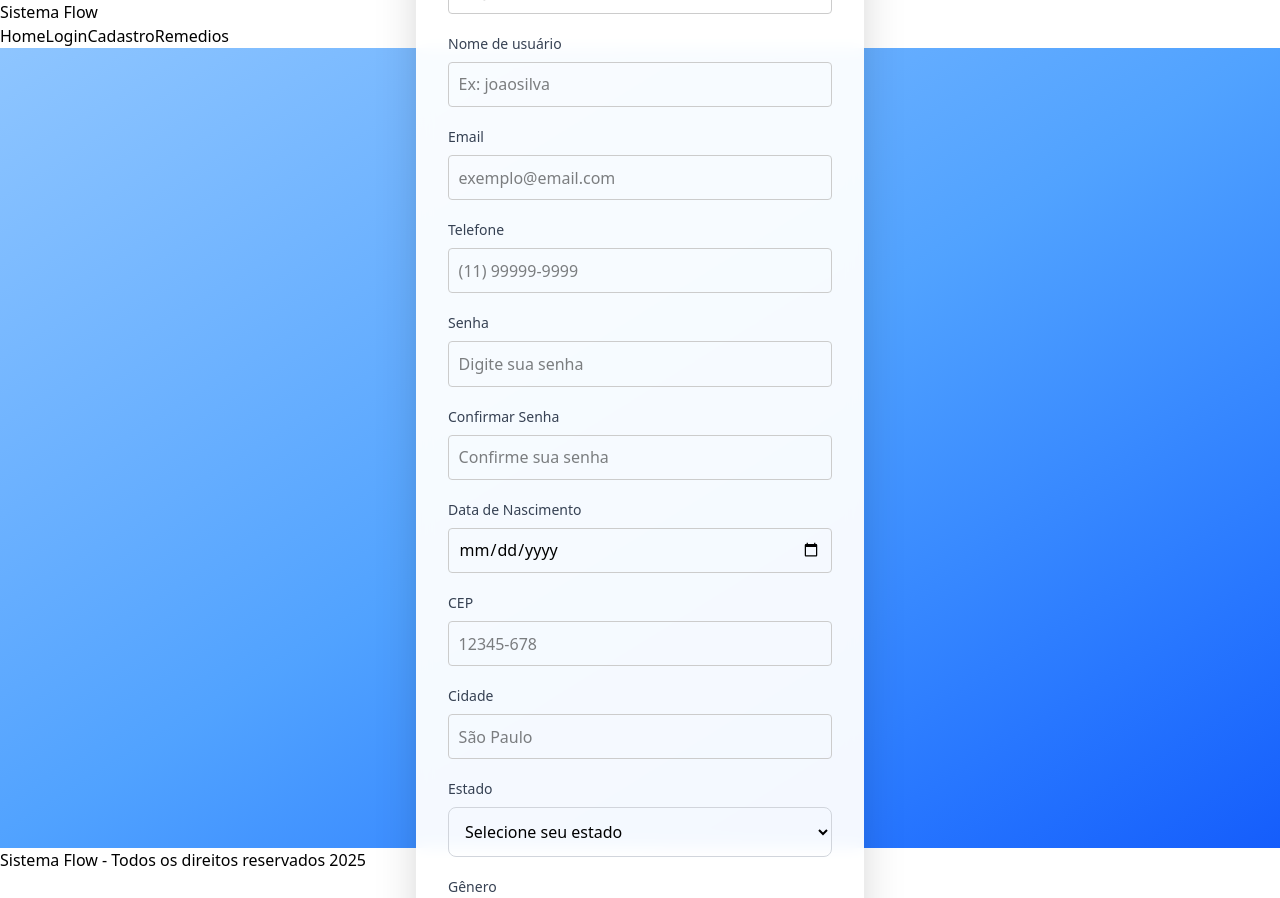
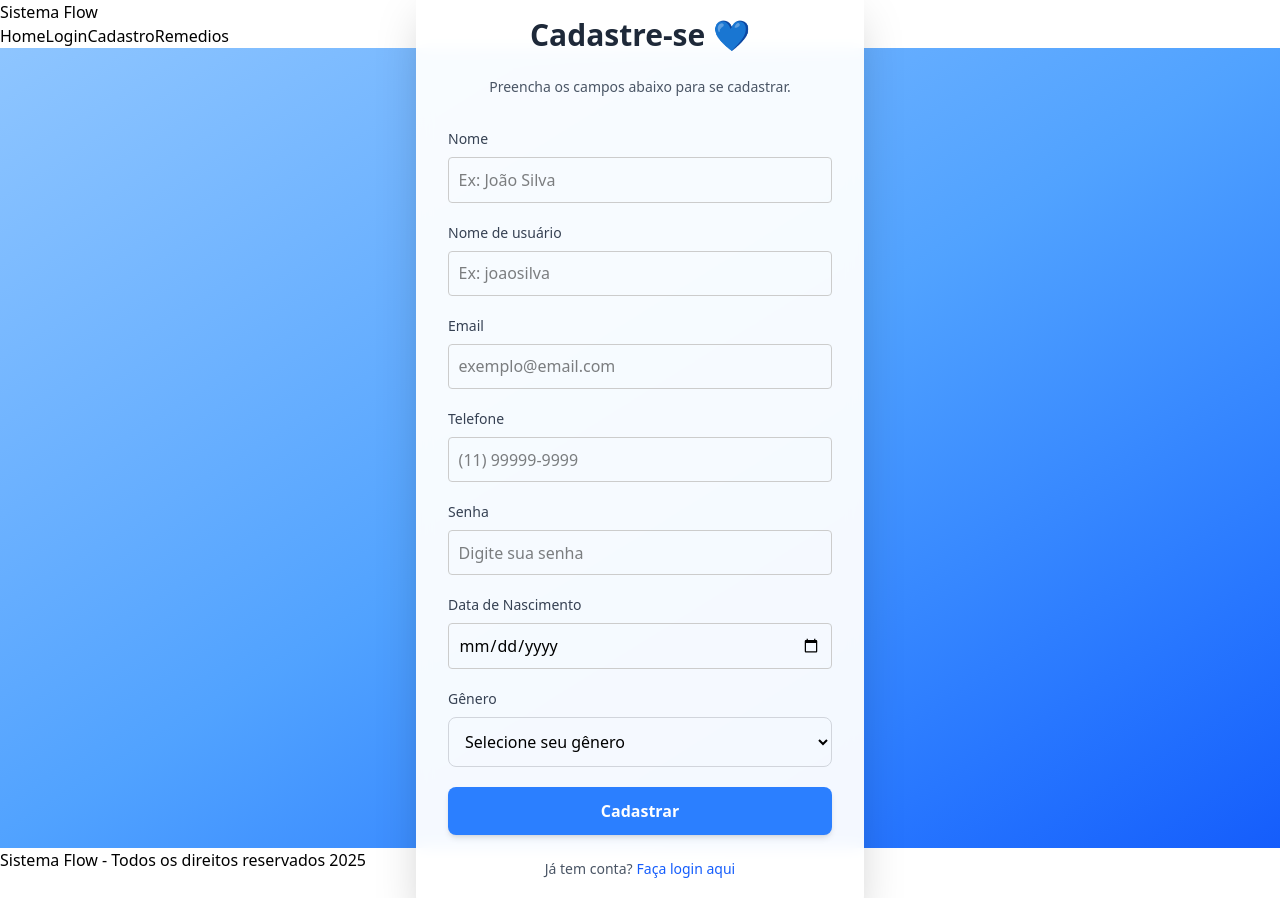
Before and after one commit to 1TDSPH-25/sistema-flow, a React (Vite) app: page /cadastro in a window 1280 px wide. Shown: the top 898 px of the page. Built offline with nearby package versions, Linux system fonts and the light colour scheme.

Commit message:
feat: remover campos de confirmacao de senha e endereco

```diff
--- a/src/routes/Cadastro/index.tsx
+++ b/src/routes/Cadastro/index.tsx
@@ -107,21 +107,6 @@ export default function PaginaCadastro() {
             {errors.senha && <p className="text-red-500 text-sm mt-1">{String(errors.senha.message)}</p>}
           </div>
 
-          {/* Confirmar Senha */}
-          <div>
-            <label className="block text-sm font-medium mb-2 text-gray-700">Confirmar Senha</label>
-            <input
-              type="password"
-              {...register("confirmarSenha", {
-                required: "Confirmação de senha é obrigatória",
-                validate: (value, formValues) => value === formValues.senha || "As senhas não coincidem"
-              })}
-              className="w-full p-3 border border-gray-300 rounded-lg focus:outline-none focus:ring-2 focus:ring-blue-400 focus:border-transparent transition"
-              placeholder="Confirme sua senha"
-            />
-            {errors.confirmarSenha && <p className="text-red-500 text-sm mt-1">{String(errors.confirmarSenha.message)}</p>}
-          </div>
-
           {/* Data de Nascimento */}
           <div>
             <label className="block text-sm font-medium mb-2 text-gray-700">Data de Nascimento</label>
@@ -139,80 +124,6 @@ export default function PaginaCadastro() {
               className="w-full p-3 border border-gray-300 rounded-lg focus:outline-none focus:ring-2 focus:ring-blue-400 focus:border-transparent transition"
             />
             {errors.dataNascimento && <p className="text-red-500 text-sm mt-1">{String(errors.dataNascimento.message)}</p>}
-          </div>
-
-          {/* CEP */}
-          <div>
-            <label className="block text-sm font-medium mb-2 text-gray-700">CEP</label>
-            <input
-              type="text"
-              {...register("cep", {
-                required: "CEP é obrigatório",
-                pattern: {
-                  value: /^\d{5}-?\d{3}$/,
-                  message: "Formato: 12345-678"
-                }
-              })}
-              className="w-full p-3 border border-gray-300 rounded-lg focus:outline-none focus:ring-2 focus:ring-blue-400 focus:border-transparent transition"
-              placeholder="12345-678"
-            />
-            {errors.cep && <p className="text-red-500 text-sm mt-1">{String(errors.cep.message)}</p>}
-          </div>
-
-          {/* Cidade */}
-          <div>
-            <label className="block text-sm font-medium mb-2 text-gray-700">Cidade</label>
-            <input
-              type="text"
-              {...register("cidade", {
-                required: "Cidade é obrigatória",
-                minLength: { value: 2, message: "Nome da cidade deve ter pelo menos 2 caracteres" }
-              })}
-              className="w-full p-3 border border-gray-300 rounded-lg focus:outline-none focus:ring-2 focus:ring-blue-400 focus:border-transparent transition"
-              placeholder="São Paulo"
-            />
-            {errors.cidade && <p className="text-red-500 text-sm mt-1">{String(errors.cidade.message)}</p>}
-          </div>
-
-          {/* Estado */}
-          <div>
-            <label className="block text-sm font-medium mb-2 text-gray-700">Estado</label>
-            <select
-              {...register("estado", {
-                required: "Estado é obrigatório"
-              })}
-              className="w-full p-3 border border-gray-300 rounded-lg focus:outline-none focus:ring-2 focus:ring-blue-400 focus:border-transparent transition"
-            >
-              <option value="">Selecione seu estado</option>
-              <option value="AC">Acre</option>
-              <option value="AL">Alagoas</option>
-              <option value="AP">Amapá</option>
-              <option value="AM">Amazonas</option>
-              <option value="BA">Bahia</option>
-              <option value="CE">Ceará</option>
-              <option value="DF">Distrito Federal</option>
-              <option value="ES">Espírito Santo</option>
-              <option value="GO">Goiás</option>
-              <option value="MA">Maranhão</option>
-              <option value="MT">Mato Grosso</option>
-              <option value="MS">Mato Grosso do Sul</option>
-              <option value="MG">Minas Gerais</option>
-              <option value="PA">Pará</option>
-              <option value="PB">Paraíba</option>
-              <option value="PR">Paraná</option>
-              <option value="PE">Pernambuco</option>
-              <option value="PI">Piauí</option>
-              <option value="RJ">Rio de Janeiro</option>
-              <option value="RN">Rio Grande do Norte</option>
-              <option value="RS">Rio Grande do Sul</option>
-              <option value="RO">Rondônia</option>
-              <option value="RR">Roraima</option>
-              <option value="SC">Santa Catarina</option>
-              <option value="SP">São Paulo</option>
-              <option value="SE">Sergipe</option>
-              <option value="TO">Tocantins</option>
-            </select>
-            {errors.estado && <p className="text-red-500 text-sm mt-1">{String(errors.estado.message)}</p>}
           </div>
 
           {/* Gênero */}
```
